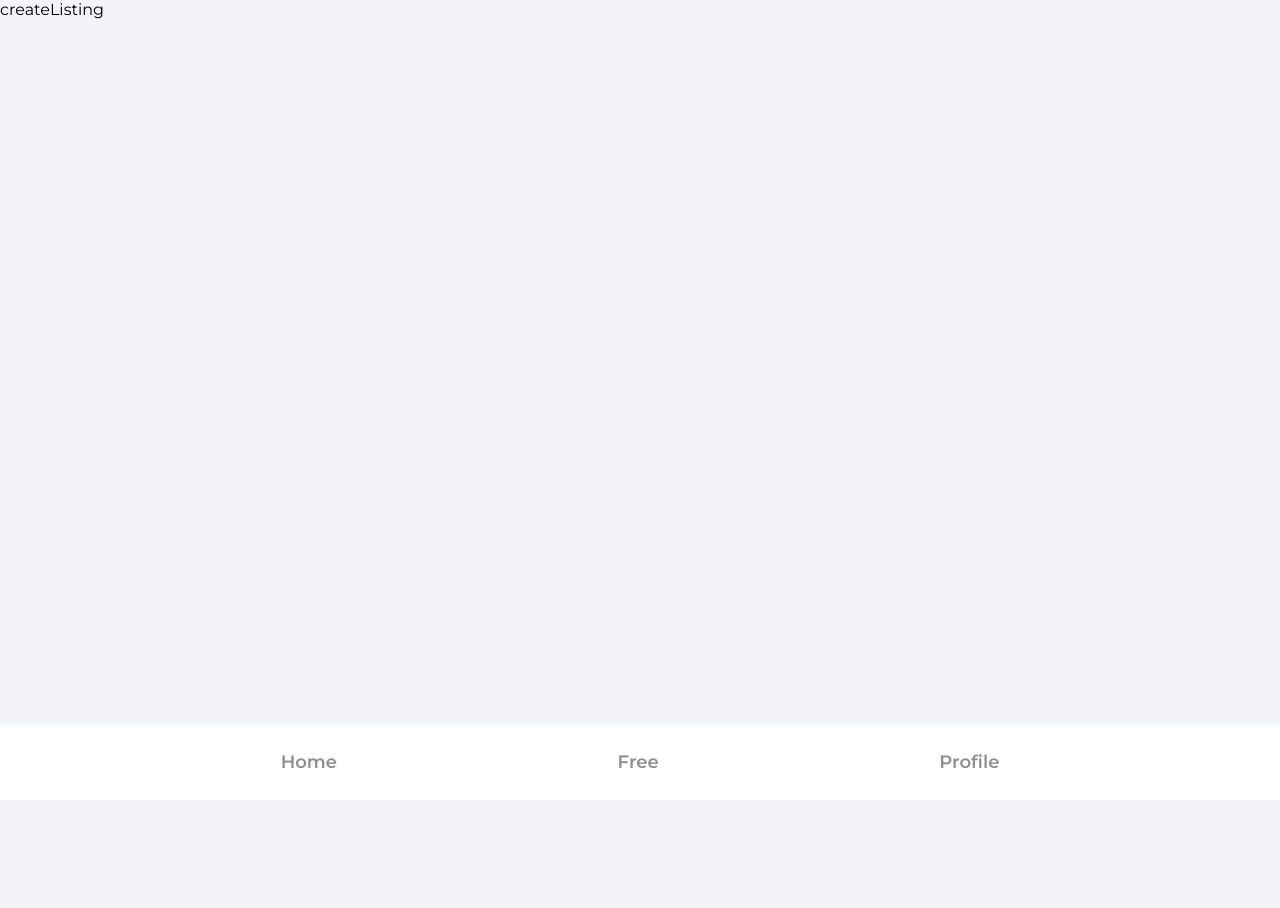
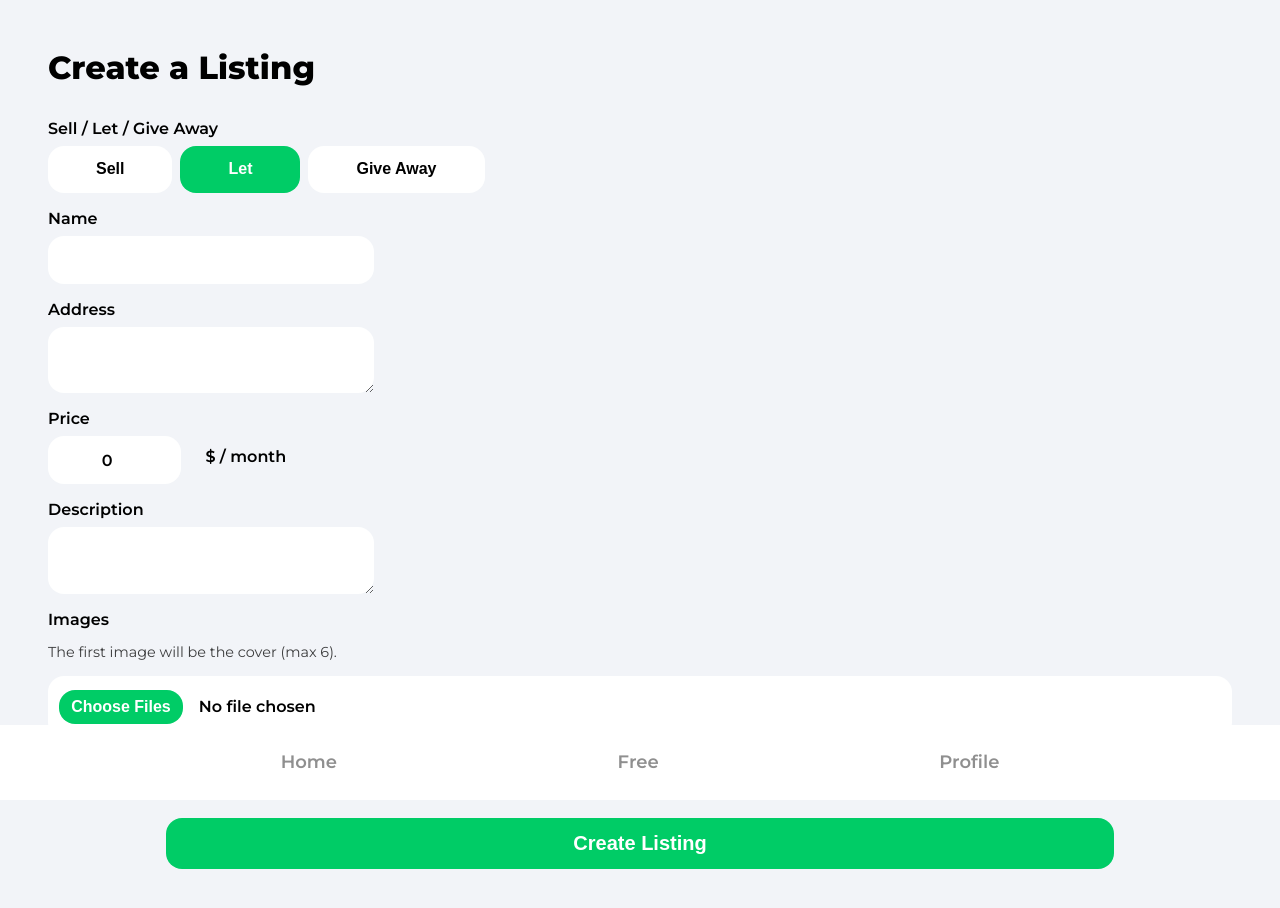
Before and after one commit to muksis/zero-waste, a React (Create React App) app: page /create-listing in a window 1280 px wide. Shown: the top 908 px of the page. Before the commit the page ends 800 px from the top, so only its background shows below. Built offline with nearby package versions, Linux system fonts and the light colour scheme; no server answers; sample sign-in values are in the browser's storage; the HTML template or start-up script is replaced by a standard one.

Commit message:
Add create listing form

```diff
--- a/src/pages/CreateListing.jsx
+++ b/src/pages/CreateListing.jsx
@@ -10,12 +10,23 @@ const CreateListing = () => {
     type: 'rent',
     name: '',
     address: '',
-    free: false,
     price: 0,
+    description: '',
     images: {},
     latitude: 0,
     longitude: 0,
   });
+
+  const {
+    type,
+    name,
+    address,
+    price,
+    description,
+    images,
+    latitude,
+    longitude,
+  } = formData;
 
   const auth = getAuth();
   const navigate = useNavigate();
@@ -38,11 +49,197 @@ const CreateListing = () => {
     // eslint-disable-next-line react-hooks/exhaustive-deps
   }, [isMounted]);
 
+  const handleSubmit = (e) => {
+    e.preventDefault();
+  };
+
+  const handleMutate = (e) => {
+    let boolean = null;
+
+    if (e.target.value === 'true') {
+      boolean = true;
+    }
+
+    if (e.target.value === 'false') {
+      boolean = false;
+    }
+
+    // Files
+    if (e.target.files) {
+      setFormData((prevState) => ({
+        ...prevState,
+        images: e.target.files,
+      }));
+    }
+
+    //Text/Booleans/Numbers
+    if (!e.target.files) {
+      setFormData((prevState) => ({
+        ...prevState,
+        [e.target.id]: boolean ?? e.target.value,
+      }));
+    }
+  };
+
   if (loading) {
     return <Spinner />;
   }
 
-  return <div>createListing</div>;
+  return (
+    <div className='profile'>
+      <header>
+        <p className='pageHeader'>Create a Listing</p>
+      </header>
+
+      <main>
+        <form onSubmit={handleSubmit}>
+          <label htmlFor='type' className='formLabel'>
+            Sell / Let / Give Away
+          </label>
+          <div className='formButtons'>
+            <button
+              type='button'
+              className={type === 'sale' ? 'formButtonActive' : 'formButton'}
+              id='type'
+              value='sale'
+              onClick={handleMutate}
+            >
+              Sell
+            </button>
+            <button
+              type='button'
+              className={type === 'rent' ? 'formButtonActive' : 'formButton'}
+              id='type'
+              value='rent'
+              onClick={handleMutate}
+            >
+              Let
+            </button>
+            <button
+              type='button'
+              className={type === 'free' ? 'formButtonActive' : 'formButton'}
+              id='type'
+              value='free'
+              onClick={handleMutate}
+            >
+              Give Away
+            </button>
+          </div>
+
+          <label htmlFor='name' className='formLabel'>
+            Name
+          </label>
+          <input
+            className='formInputName'
+            type='text'
+            id='name'
+            value={name}
+            onChange={handleMutate}
+            maxLength='32'
+            minLength='10'
+            required
+          />
+
+          <label htmlFor='address' className='formLabel'>
+            Address
+          </label>
+          <textarea
+            className='formInputAddress'
+            type='text'
+            id='address'
+            value={address}
+            onChange={handleMutate}
+            required
+          />
+
+          {!geolocationEnabled && (
+            <div className='formLatLng flex'>
+              <div>
+                <label htmlFor='latitude' className='formLabel'>
+                  Latitude
+                </label>
+                <input
+                  className='formInputSmall'
+                  type='number'
+                  id='latitude'
+                  value={latitude}
+                  onChange={handleMutate}
+                  required
+                />
+              </div>
+              <div>
+                <label htmlFor='longitude' className='formLabel'>
+                  Longitude
+                </label>
+                <input
+                  className='formInputSmall'
+                  type='number'
+                  id='longitude'
+                  value={longitude}
+                  onChange={handleMutate}
+                  required
+                />
+              </div>
+            </div>
+          )}
+
+          {type !== 'free' && (
+            <>
+              <label htmlFor='price' className='formLabel'>
+                Price
+              </label>
+              <div className='formPriceDiv'>
+                <input
+                  className='formInputSmall'
+                  type='number'
+                  id='price'
+                  value={price}
+                  onChange={handleMutate}
+                  min='50'
+                  max='750000000'
+                  required
+                />
+                {type === 'rent' && <p className='formPriceText'>$ / month</p>}
+              </div>
+            </>
+          )}
+
+          <label htmlFor='description' className='formLabel'>
+            Description
+          </label>
+          <textarea
+            className='formInputAddress'
+            type='text'
+            id='description'
+            value={description}
+            onChange={handleMutate}
+            required
+          />
+
+          <label htmlFor='images' className='formLabel'>
+            Images
+          </label>
+          <p className='imagesInfo'>
+            The first image will be the cover (max 6).
+          </p>
+          <input
+            className='formInputFile'
+            type='file'
+            id='images'
+            onChange={handleMutate}
+            max='6'
+            accept='.jpg, .png, .jpeg'
+            multiple
+            required
+          />
+
+          <button className='primaryButton createListingButton' type='submit'>
+            Create Listing
+          </button>
+        </form>
+      </main>
+    </div>
+  );
 };
 
 export default CreateListing;
```
